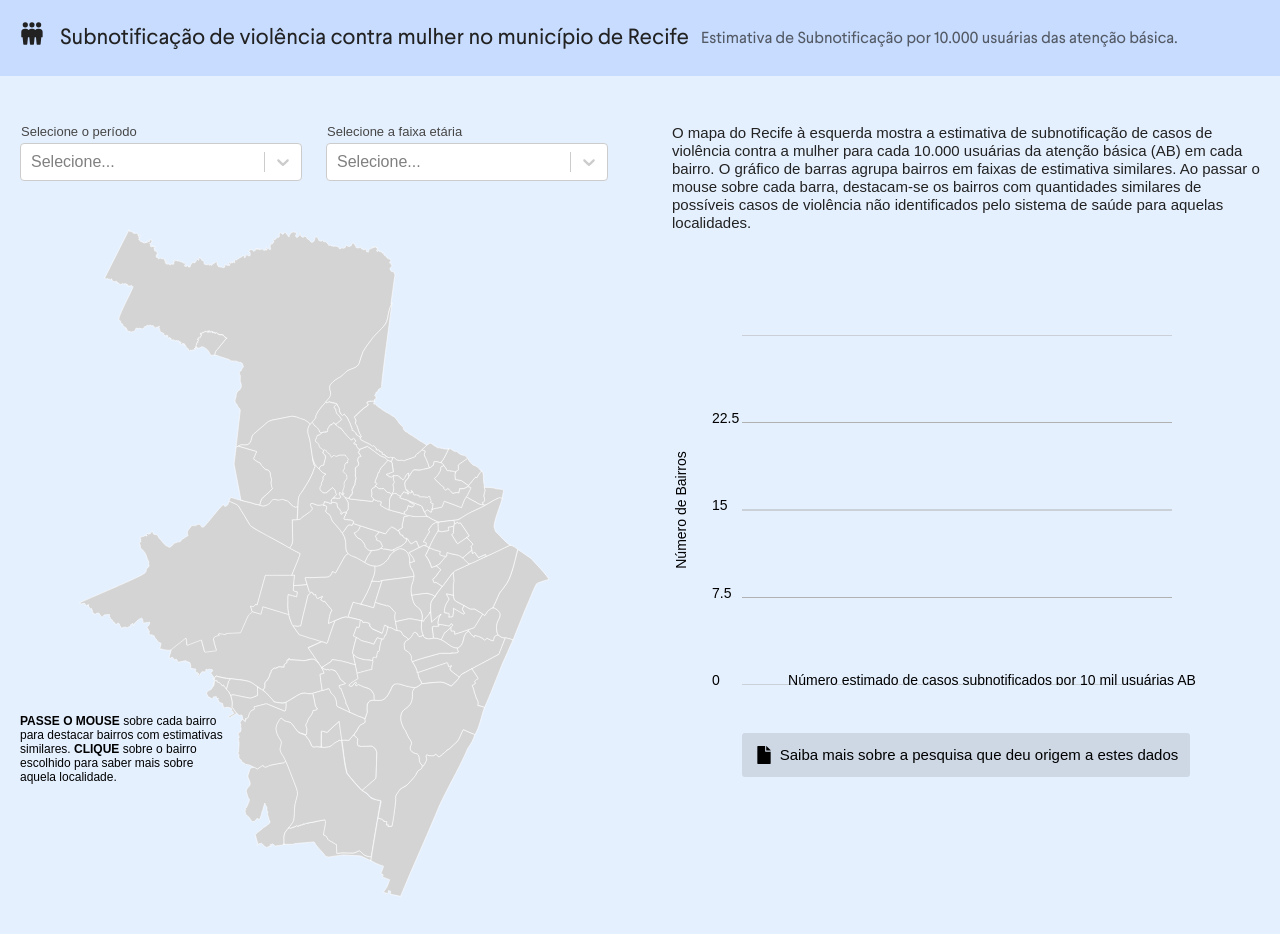
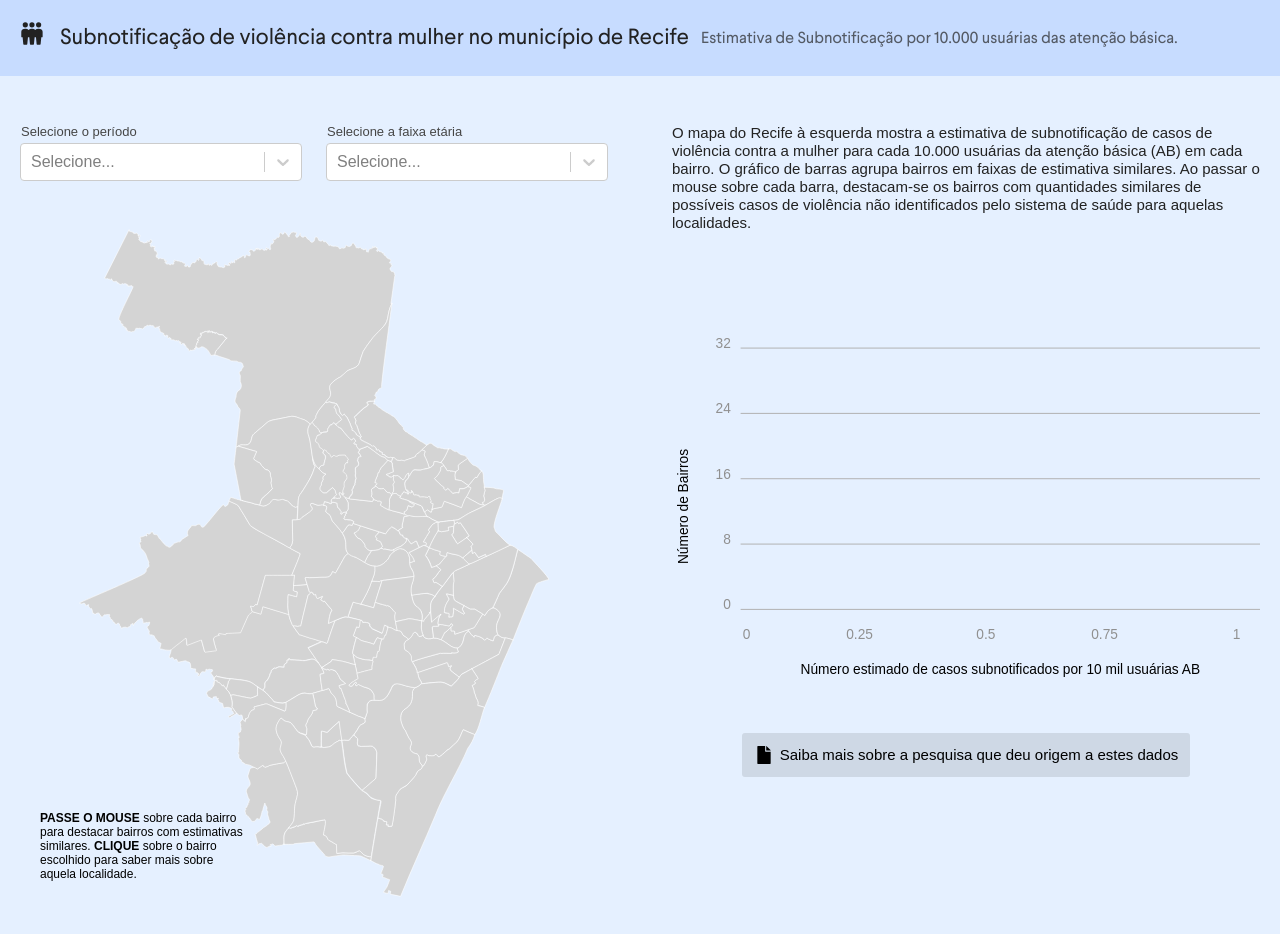
Before and after one commit to vital-strategies-br/gbv-dashboard, a React (Create React App) app: page / in a window 1280 px wide. Shown: the top 934 px of the page. Built offline with nearby package versions, Linux system fonts and the light colour scheme.

Commit message:
Updating barchart grid ticks

```diff
--- a/src/mapview/BarChart.css
+++ b/src/mapview/BarChart.css
@@ -0,0 +1,11 @@
+g.x-grid-ticks text,
+g.y-grid-ticks text {
+	text-anchor: end;
+	font-size: 14px;
+	fill: #909090;
+}
+
+g.x-grid-ticks line,
+g.y-grid-ticks line {
+	stroke: #B1B1B1;
+}
--- a/src/mapview/BarChart.tsx
+++ b/src/mapview/BarChart.tsx
@@ -1,6 +1,5 @@
-import React from 'react';
+import React from "react";
 
-// import Bar from './Bar';
 import { BarChartProps } from "./types";
 import "./BarChart.css";
 
@@ -8,17 +7,100 @@
 const BINS = 25;
 const YLIM = [0, 30];
 
-function linspace(start: number, end: number, num: number): number[] {
+function linspace(
+  start: number,
+  end: number,
+  num: number,
+  roundSteps: boolean = false
+): number[] {
   const result = [];
-    const step = (end - start) / (num - 1);
+  const totalRange = end - start;
+  let step = totalRange / (num - 1);
+  if (roundSteps) {
+    step = Math.round(step);
+  }
   for (let i = 0; i < num; i++) {
-        result.push(start + (step * i));
+    result.push(start + step * i);
   }
   return result;
 }
 
-function BarChart({ data, width = 500, height = 350 }: BarChartProps) {
-    const values = Object.values(data).map(x => x.subnotification_rate);
+interface BarProps {
+  value: number;
+  maxDataValue: number;
+  width: number;
+  plotHeight: number;
+  index: number;
+  totalBars: number;
+  yAxisLimits: Array<number>;
+}
+
+function Bar({
+  value,
+  maxDataValue,
+  width,
+  plotHeight,
+  index,
+  totalBars,
+  yAxisLimits,
+}: BarProps) {
+  const barHeight = value * (plotHeight / yAxisLimits[1]); // Adjust height for padding
+  const barWidth = width / totalBars; // Adjust width for padding between bars
+
+  const getColor = (value: number) => {
+    if (value > 30) return "darkred";
+    if (value > 20) return "red";
+    if (value > 10) return "lightcoral";
+    return "gray";
+  };
+
+  return (
+    <g
+      transform={`translate(${index * (width / totalBars)}, ${
+        plotHeight - barHeight
+      })`}
+    >
+      <rect
+        x="0"
+        y="0"
+        width={barWidth}
+        height={barHeight}
+        fill={getColor(value)}
+      />
+      {/* <text
+          x={barWidth / 2}
+          y={barHeight + 15}
+          textAnchor="middle"
+          fontSize="10"
+          fill="black"
+        >
+          {value}
+        </text> */}
+    </g>
+  );
+}
+
+interface AxisGridTicksProps {
+    axis: 'x' | 'y';
+    limits: [number, number];
+    numTicks: number;
+    chartAreaLength: number;
+    chartAreaOther: number;
+    chartMargin: number;
+  }
+
+// function AxisGridTicks({axis, limits, numTicks = 5, chartAreaLength, chartAreaOther, chartMargin}: AxisGridTicksProps)  {
+//     return (
+//         <g className={`${axis}-grid-ticks`}>
+//             {linspace(limits[0], limits[1], numTicks).map((value) => {
+//                 const percentage = 0;
+//             })}
+//         </g>
+//     )
+// }
+
+function BarChart({ data, width = 600, height = 350 }: BarChartProps) {
+  const values = Object.values(data).map((x) => x.subnotification_rate);
 
   let nullCount = 0;
   const binSize = MAX_VALUE / BINS;
@@ -29,9 +111,23 @@
     else binCounts[Math.min(Math.floor(value / binSize), BINS - 1)]++;
   }
 
+  const chartMarginLeft = 70;
+  const chartMarginBottom = 70;
+
+  const chartAreaWidth = width - chartMarginLeft;
+  const chartAreaHeight = height - chartMarginBottom;
+
+  console.log(binCounts);
+
   return (
-        <svg width="100%" height={350} viewBox={`0 0 ${width} ${height}`} preserveAspectRatio="xMinYMin">
-            {/* {binCounts.map((count, index) => (
+    <svg
+      width="100%"
+      height={350}
+      viewBox={`0 0 ${width} ${height}`}
+      preserveAspectRatio="xMidYMin"
+    >
+      {/* <g>
+        {binCounts.map((count, index) => (
           <Bar
             key={index}
             value={count}
@@ -42,32 +138,46 @@
             totalBars={binCounts.length}
             yAxisLimits={YLIM}
           />
-            ))} */}
-            {linspace(YLIM[0], YLIM[1], 5).map(value => (
-                <g key={value} className="y-tick">
+        ))}
+      </g> */}
+      <g className="y-grid-ticks">
+        {linspace(YLIM[0], YLIM[1], 5, true).map((value) => {
+          const heightAsPercentage = value / YLIM[1];
+          // We subtract 30 pixels from the height to have room for the grid labels
+          const heightInPixels = heightAsPercentage * (chartAreaHeight - 30);
+          const y = chartAreaHeight - heightInPixels;
 
-                    <line key={value} x1="70" y1={height - (value * (height / YLIM[1]))} x2={width} y2={height - (value * (height / YLIM[1]))} stroke="#B1B1B1" />
-                    <text x="40" y={height - (value * (height / YLIM[1]))} fontSize={14}>{value}</text>
+          return (
+            <g key={value}>
+              <line
+                x1={chartMarginLeft}
+                y1={y}
+                x2={width}
+                y2={y}
+              />
+              <text x={chartMarginLeft-10} y={y}>
+                {value}
+              </text>
             </g>
-            ))}
+          );
+        })}
+      </g>
+      <g className="x-grid-ticks">
+        {linspace(0, MAX_VALUE, 5).map((value) => {
+          const widthAsPercentage = value / MAX_VALUE;
+          const widthtInPixels = widthAsPercentage * (chartAreaWidth - 30);
+          const x = chartMarginLeft + widthtInPixels;
 
-            {/* <line x1="0" y1={height - 20} x2={width} y2={height - 20} stroke="black" /> */}
-            {/* <line x1="0" y1="0" x2="0" y2={height - 20} stroke="black" /> */}
-            {/* {labels.map((label, index) => (
+          return (
+            <text x={x + 10} y={chartAreaHeight + 30} textAnchor="start">
+              {value}
+            </text>
+          );
+        })}
+      </g>
       <text
-                    key={index}
-                    x={index * barWidth + (barWidth - 10) / 2}
-                    y={height - 5}
-                    textAnchor="middle"
-                    fontSize="10"
-                    fill="black"
-                >
-                    {label}
-                </text>
-            ))} */}
-            <text
-                x={(width / 2) + 70}
-                y={height}
+        x={chartAreaWidth / 2 + chartMarginLeft}
+        y={height - 4}
         textAnchor="middle"
         fontSize="14"
       >
@@ -75,7 +185,7 @@
       </text>
       <text
         x={-height / 2}
-                y={14}
+        y={16}
         textAnchor="middle"
         fontSize="14"
         transform="rotate(-90)"
@@ -84,6 +194,6 @@
       </text>
     </svg>
   );
-};
+}
 
 export default BarChart;
--- a/src/mapview/SVGMap.css
+++ b/src/mapview/SVGMap.css
@@ -1,4 +1,5 @@
 .svg-map-wrapper {
+	position: relative;
 	display: flex;
 	flex: 1;
 	justify-content: center;
```
Lines whose indentation alone changed are shown as unchanged.
